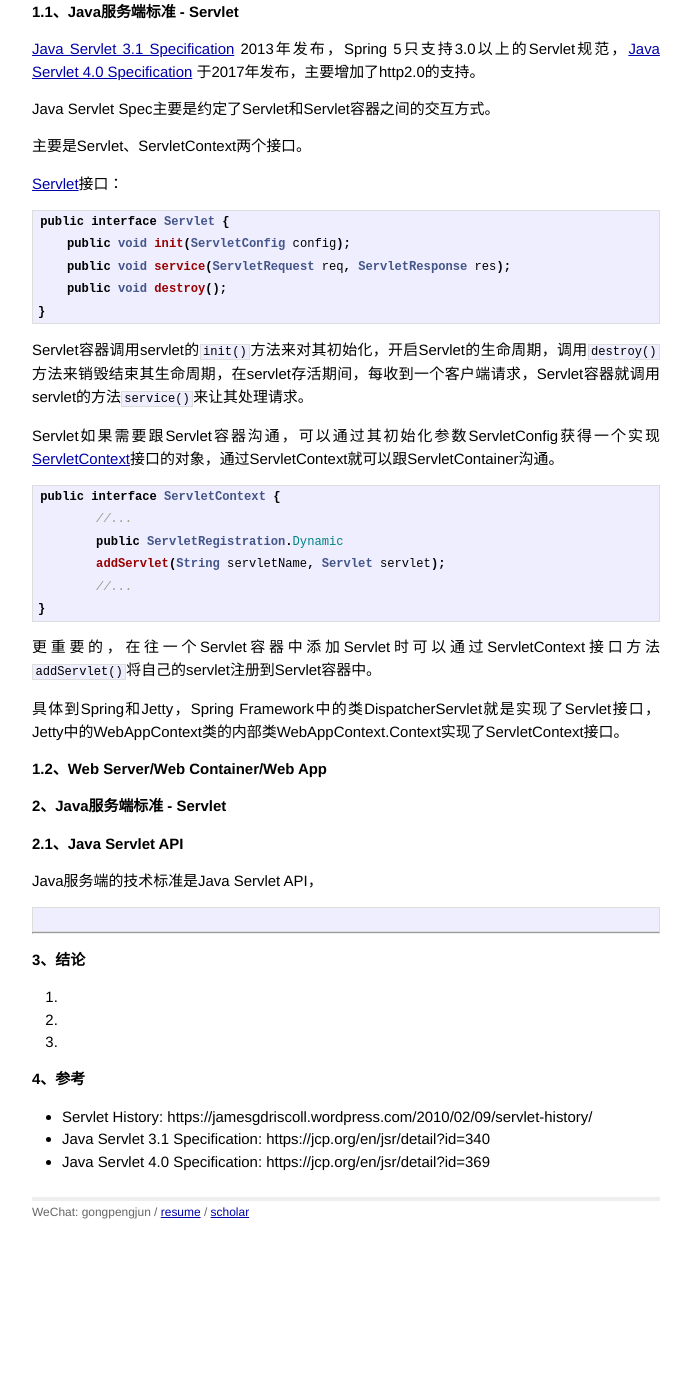
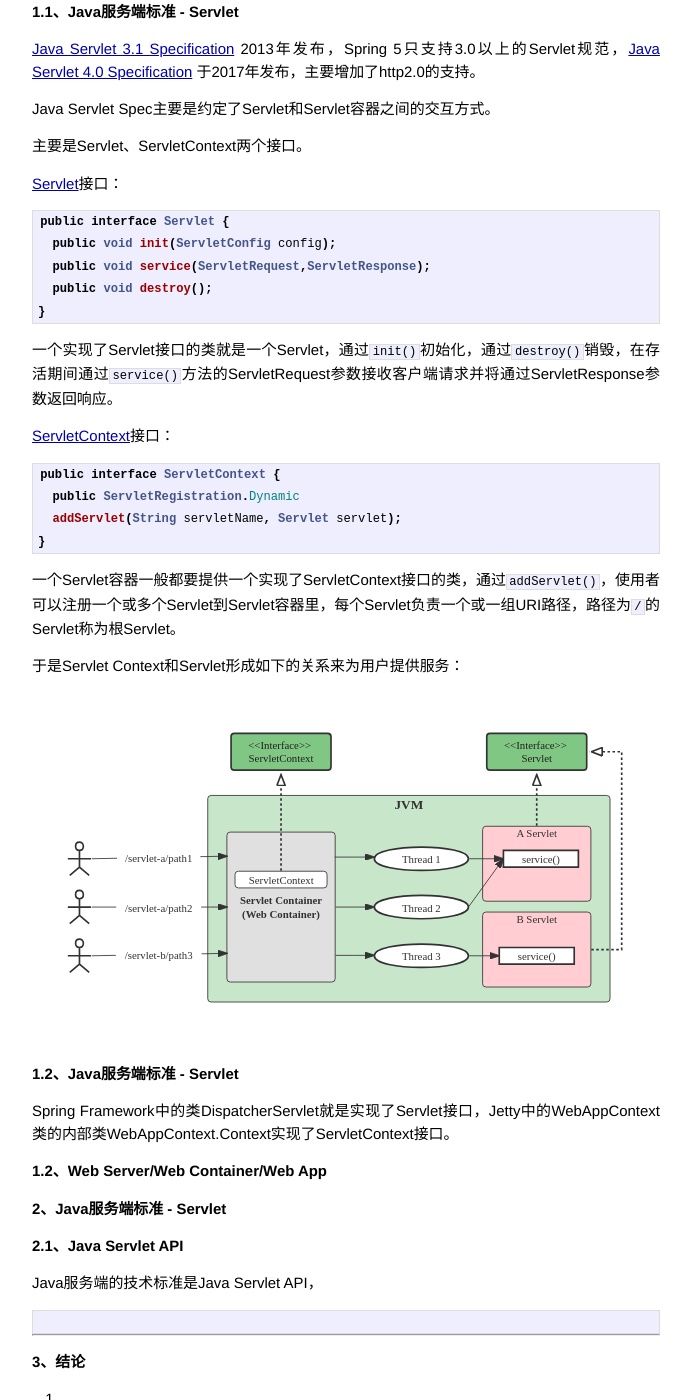
Before and after one commit to gongpengjun/gongpengjun.github.io, a Jekyll site: the page built from _posts/2022-05-21-spring-jetty-and-web-app.markdown, in a window 1280 px wide and 1400 px high, scrolled down 981 px. Shown: the whole window, without its empty margins (294-985 px from the left). Built offline with Jekyll 4.4.1, drawn with Linux system fonts in a browser that asks for light colours; before the commit the page ends 2219 px from its top, so only the background shows below that.

Commit message:
概述ServletContext和Servlet之间的关系

````diff
--- a/_posts/2022-05-21-spring-jetty-and-web-app.markdown
+++ b/_posts/2022-05-21-spring-jetty-and-web-app.markdown
@@ -35,28 +35,32 @@ Java Servlet Spec主要是约定了Servlet和Servlet容器之间的交互方式
 
 ```java
 public interface Servlet {
-    public void init(ServletConfig config);
-    public void service(ServletRequest req, ServletResponse res);
-    public void destroy();
+  public void init(ServletConfig config);
+  public void service(ServletRequest,ServletResponse);
+  public void destroy();
 }
 ```
 
-Servlet容器调用servlet的`init()`方法来对其初始化，开启Servlet的生命周期，调用`destroy()`方法来销毁结束其生命周期，在servlet存活期间，每收到一个客户端请求，Servlet容器就调用servlet的方法`service()`来让其处理请求。
+一个实现了Servlet接口的类就是一个Servlet，通过`init()`初始化，通过`destroy()`销毁，在存活期间通过`service()`方法的ServletRequest参数接收客户端请求并将通过ServletResponse参数返回响应。
 
-Servlet如果需要跟Servlet容器沟通，可以通过其初始化参数ServletConfig获得一个实现[ServletContext](https://github.com/javaee/servlet-spec/blob/master/src/main/java/javax/servlet/ServletContext.java)接口的对象，通过ServletContext就可以跟ServletContainer沟通。
-
+[ServletContext](https://github.com/javaee/servlet-spec/blob/master/src/main/java/javax/servlet/ServletContext.java)接口：
 ```java
 public interface ServletContext {
-	//...
-	public ServletRegistration.Dynamic
-	addServlet(String servletName, Servlet servlet);
-	//...
+  public ServletRegistration.Dynamic
+  addServlet(String servletName, Servlet servlet);
 }
 ```
 
-更重要的，在往一个Servlet容器中添加Servlet时可以通过ServletContext接口方法`addServlet()`将自己的servlet注册到Servlet容器中。
+一个Servlet容器一般都要提供一个实现了ServletContext接口的类，通过`addServlet()`，使用者可以注册一个或多个Servlet到Servlet容器里，每个Servlet负责一个或一组URI路径，路径为`/`的Servlet称为根Servlet。
 
-具体到Spring和Jetty，Spring Framework中的类DispatcherServlet就是实现了Servlet接口，Jetty中的WebAppContext类的内部类WebAppContext.Context实现了ServletContext接口。
+于是Servlet Context和Servlet形成如下的关系来为用户提供服务：
+
+<img src="https://gongpengjun.com/imgs/java_servlet_container_and_servlet.svg" width="100%" alt="Java Servlet Container and Servlet">
+
+
+### 1.2、Java服务端标准 - Servlet
+
+Spring Framework中的类DispatcherServlet就是实现了Servlet接口，Jetty中的WebAppContext类的内部类WebAppContext.Context实现了ServletContext接口。
 
 ### 1.2、Web Server/Web Container/Web App
 
````
